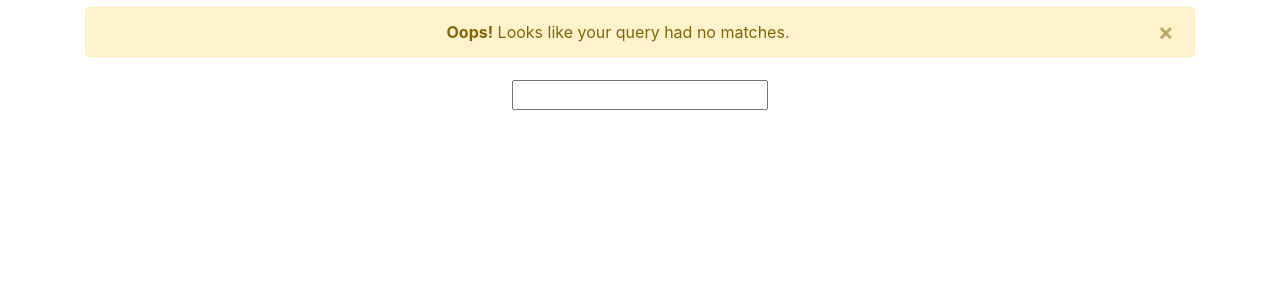
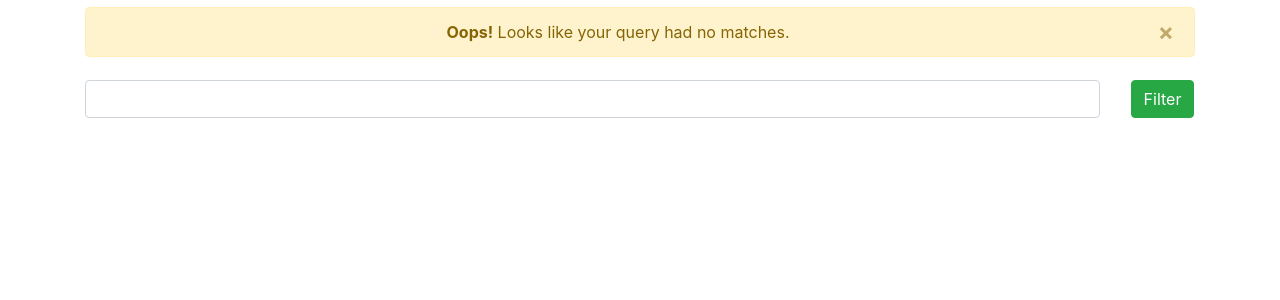
Before and after one commit to xtorrentgorjon/kubekat, a Flask app: template app/templates/bootstrap.html in a window 1280 px wide. Shown: the part 63-363 px from the top of the page. Run offline with Flask 2, Linux system fonts and the light colour scheme; the template is opened without the code that fills it: values that come from a table or form of the project are taken from there, others are empty; some libraries are stand-ins or nearby versions.

Commit message:
Nice format for form.

```diff
--- a/app/static/css/bootstrap.extra.css
+++ b/app/static/css/bootstrap.extra.css
@@ -8,3 +8,19 @@
 .container {
 	margin-top: 7px;
 }
+
+form {
+	width: 100%;
+}
+
+.col {
+  margin-top: 7px;
+}
+
+#form_text_input {
+	float: left;
+}
+
+#form_button {
+	float: left;
+}
--- a/app/templates/bootstrap.html
+++ b/app/templates/bootstrap.html
@@ -54,20 +54,22 @@
   <div class="container"> <!-- Filter should go here -->
     <div class="row">
       <div class="col-lg-12 text-center">
-        <form action = "{{url}}/bootstrap" method = post>
-          {{ form.hidden_tag() }}
-          <div>
-             {{ form.name }}{{ form.submit }}
-          </div>
-          <!--<div class="form-group">
-            <label for="usr">Current filter:</label>
-            <input class="form-control" type="text" value="{{filter}}" readonly>
-          </div>
-          <div class="form-group">
-            <label for="usr">Filter:</label>
-            <input type="text" class="form-control" id="name">
-          </div>-->
-        </form>
+        <div class="row">
+
+          <form action="{{url}}/bootstrap" method="post" role="form">
+            {{ form.csrf }}{{ form.hidden_tag() }}
+
+            <div class="col-9 col-sm-10 col-md-11" id="form_text_input">
+                  <input type="text" class="form-control" id="name" name="name" placeholder="{{filter}}">
+            </div>
+
+            <div class="col-3 col-sm-2 col-md-1" id="form_button">
+              <button type="submit" class="btn btn-success">Filter</button>
+            </div>
+
+          </form>
+
+        </div>
       </div>
     </div>
   </div>
@@ -134,7 +136,7 @@
                   {{labelkey}}:{{labelvalue}}</br>
                   {% endfor %}
                   {% else %}
-                  [No Labels]
+                  None
                   {% endif %}</div></td>
                 <td class="d-none d-lg-block">{{app.type}}</td>
               </tr>
```
